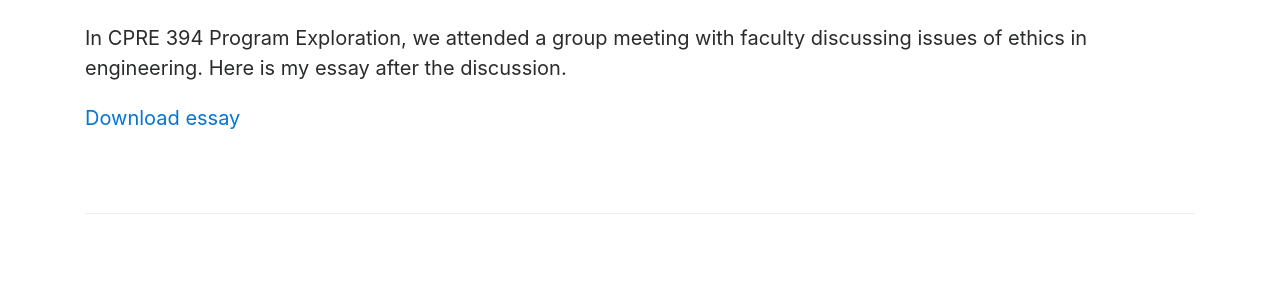
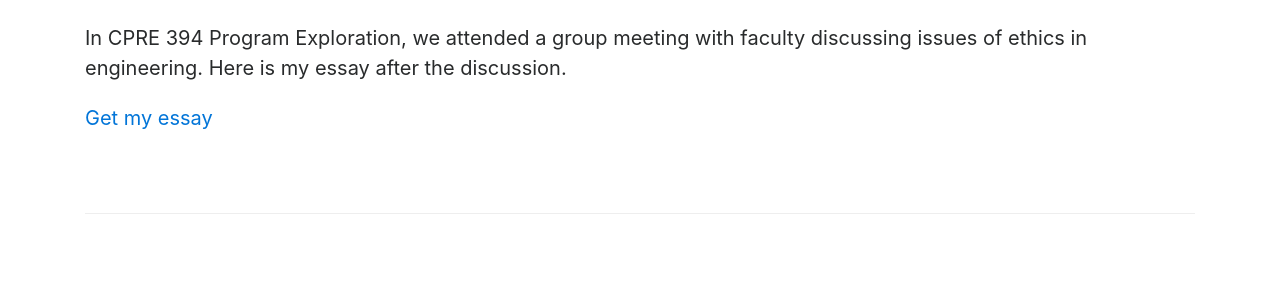
Before and after one commit to takasoft/takasoft.github.io, a Jekyll site: the page built from _posts/2018-12-07-ethics-essay.md, in a window 1280 px wide. Shown: the part 232-532 px from the top of the page. Built offline with Jekyll 4.4.1, drawn with Linux system fonts in a browser that asks for light colours.

Commit message:
Update 2018-12-07-ethics-essay.md

```diff
--- a/_posts/2018-12-07-ethics-essay.md
+++ b/_posts/2018-12-07-ethics-essay.md
@@ -7,4 +7,4 @@
 
 In CPRE 394 Program Exploration, we attended a group meeting with faculty discussing issues of ethics in engineering. Here is my essay after the discussion.
 
-<a target="_blank" href="https://github.com/takao42/takao42.github.io/raw/master/public/assets/Ethics%20Essay.docx">Download essay</a>
+<a target="_blank" href="https://github.com/takasoft/takasoft.github.io/blob/master/public/assets/Ethics%20Essay.pdf">Get my essay</a>
```
